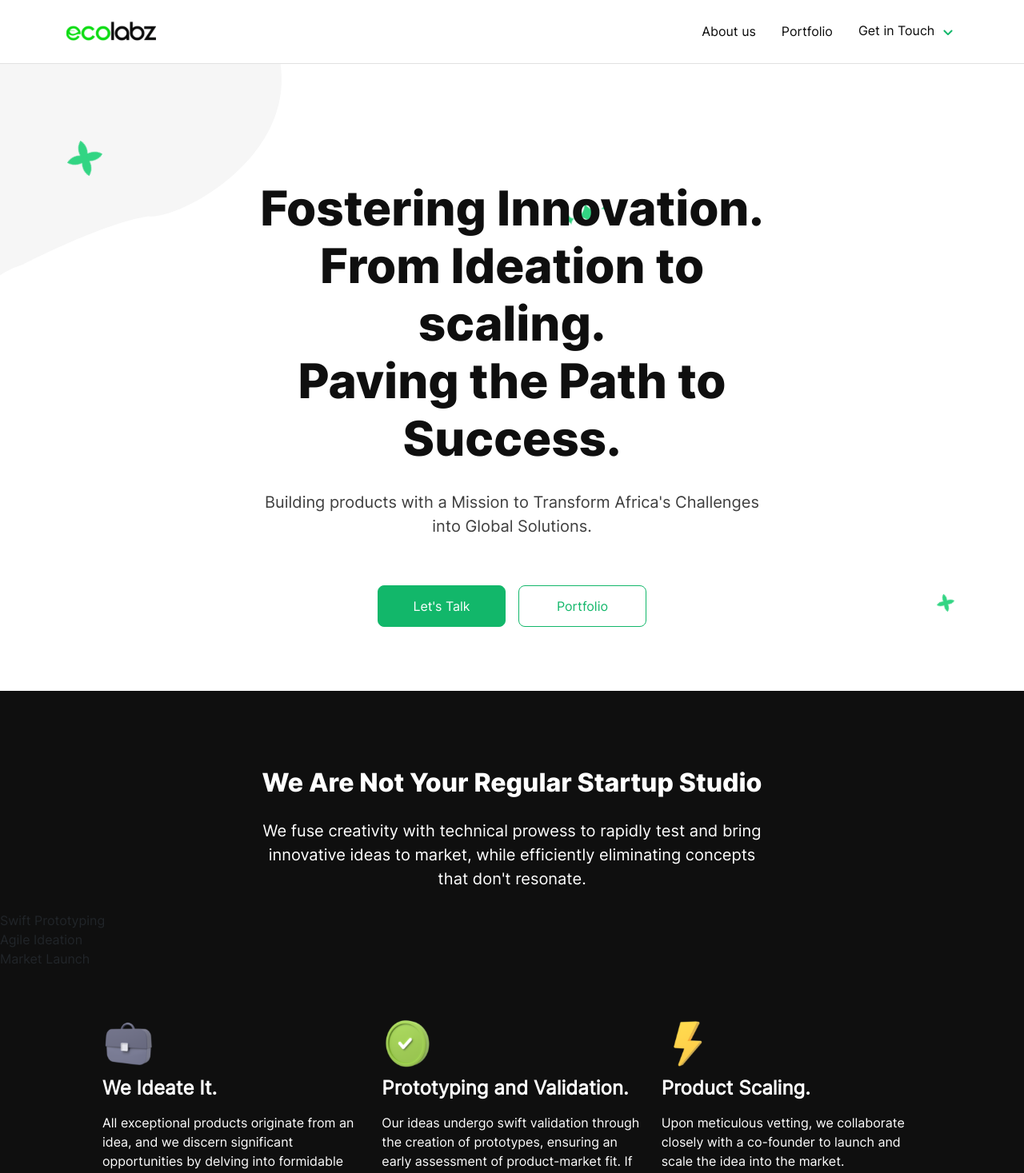
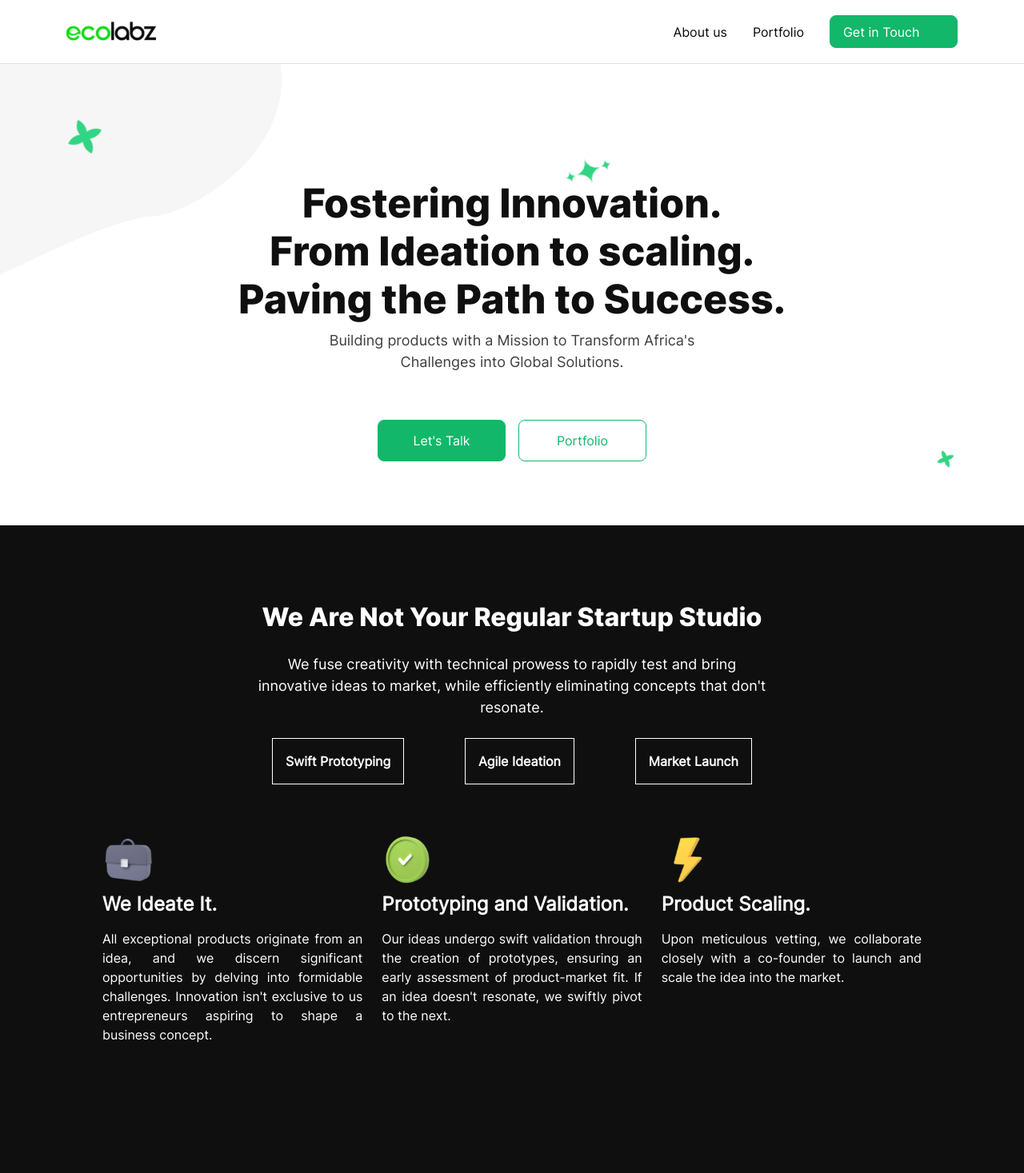
Before and after one commit to Ecolabz/ecolabz-react, a React (Vite) app: page / in a window 1280 px wide. Shown: the top 1467 px of the page at 80% size. Built offline with nearby package versions, Linux system fonts and the light colour scheme; no server answers.

Commit message:
Update styles.scss with color and layout changes

```diff
--- a/src/assets/sass/styles.css
+++ b/src/assets/sass/styles.css
@@ -116,7 +116,7 @@ nav .nav-item-container .nav-item-list .nav-item .nav-link {
 nav .nav-item-container .nav-item-list .nav-item .nav-link.active {
   color: #12b76a;
 }
-nav .nav-item-container .nav-item-list .nav-item:nth-of-type(6) .nav-link {
+nav .nav-item-container .nav-item-list .nav-item:last-of-type .nav-link {
   display: flex;
   align-items: center;
   flex-direction: row;
@@ -126,12 +126,14 @@ nav .nav-item-container .nav-item-list .nav-item:nth-of-type(6) .nav-link {
   padding: 0.45rem 1rem;
   border: 1px solid #12b76a;
   border-radius: 8px;
-  color: #12b76a;
-}
-nav .nav-item-container .nav-item-list .nav-item:nth-of-type(6) .nav-link.active {
-  color: #12b76a;
-}
-nav .nav-item-container .nav-item-list .nav-item:nth-of-type(6) .nav-link img {
+  background: #12b76a;
+  color: #fff;
+}
+nav .nav-item-container .nav-item-list .nav-item:last-of-type .nav-link.active {
+  background-color: #0e9a59;
+  color: #fff;
+}
+nav .nav-item-container .nav-item-list .nav-item:last-of-type .nav-link img {
   margin-left: 0.4rem;
 }
 nav .nav-item-container .menu-btn {
@@ -151,28 +153,12 @@ nav .nav-item-container .menu-btn {
   z-index: 6;
   width: 22rem;
 }
-@-webkit-keyframes rotate {
-  0% {
-    transform: rotate(0deg);
-  }
-  100% {
-    transform: rotate(360deg);
-  }
-}
 @keyframes rotate {
   0% {
     transform: rotate(0deg);
   }
   100% {
     transform: rotate(360deg);
-  }
-}
-@-webkit-keyframes pulse {
-  0% {
-    transform: scale(0.7) translate(-50%, -90%);
-  }
-  100% {
-    transform: scale(1.2) translate(-50%, -90%);
   }
 }
 @keyframes pulse {
@@ -189,7 +175,6 @@ nav .nav-item-container .menu-btn {
   left: 7%;
   z-index: 7;
   width: 2rem;
-  -webkit-animation: rotate 5s linear infinite;
   animation: rotate 5s linear infinite;
 }
 .hero-section .hero-icon-subtract-end {
@@ -198,7 +183,6 @@ nav .nav-item-container .menu-btn {
   right: 7%;
   z-index: 7;
   width: 1rem;
-  -webkit-animation: rotate 5s linear infinite;
   animation: rotate 5s linear infinite;
 }
 .hero-section .hero-icon-star {
@@ -208,27 +192,28 @@ nav .nav-item-container .menu-btn {
   transform: translate(-50%, -90%);
   z-index: 7;
   width: 5rem;
-  -webkit-animation: pulse 5s linear infinite;
   animation: pulse 5s linear infinite;
 }
 .hero-section .hero-content {
   padding: 5rem 0;
   position: relative;
   z-index: 10;
-  width: 50%;
+  width: 60%;
   margin: 0 auto;
   text-align: center;
 }
 .hero-section .hero-content h1 {
   margin-top: 4rem;
-  font-size: 60px;
+  font-size: 50px;
   font-family: "InterExtraBold";
   color: #0F0F0F;
 }
 .hero-section .hero-content p {
   margin-top: 1.8rem;
-  font-size: 20px;
+  font-size: 18px;
   color: #3e3e3e;
+  width: 70%;
+  margin: 0 auto;
 }
 .hero-section .hero-content .call-to-action {
   margin-top: 3.7rem;
@@ -277,9 +262,26 @@ nav .nav-item-container .menu-btn {
 .about-section .subtitle-text {
   width: 50%;
   margin: 1.6rem auto;
-  font-size: 20px;
+  font-size: 18px;
   text-align: center;
   color: #fff;
+}
+.about-section .box-group {
+  margin: 0 auto;
+  max-width: 600px;
+  display: flex;
+  align-items: center;
+  flex-direction: row;
+  justify-content: space-between;
+  flex-wrap: wrap;
+  gap: 1rem;
+}
+.about-section .box-group .box {
+  padding: 1em;
+  border: 1px solid #fff;
+  color: #fff;
+  text-align: center;
+  font-weight: 700;
 }
 .about-section .about-ecolabz {
   color: #fff;
@@ -305,6 +307,7 @@ nav .nav-item-container .menu-btn {
   color: #fff;
   font-size: 1em;
   margin-top: 1rem;
+  text-align: justify;
 }
 
 /**************************/
@@ -317,13 +320,13 @@ nav .nav-item-container .menu-btn {
 }
 .portfolio-section .our-projects {
   color: #12b76a;
-  font-size: 20px;
+  font-size: 18px;
   font-weight: bold;
   letter-spacing: 0.1px;
 }
 .portfolio-section h2 {
   margin: 1rem auto 7rem auto;
-  font-size: 60px;
+  font-size: 50px;
   font-weight: bolder;
 }
 .portfolio-section h2 .box {
@@ -337,7 +340,7 @@ nav .nav-item-container .menu-btn {
 }
 .portfolio-section .subtitle-text {
   margin: 1.6rem 0 5rem 0;
-  font-size: 20px;
+  font-size: 18px;
   text-align: center;
   color: #0a0a0a;
 }
@@ -349,7 +352,7 @@ nav .nav-item-container .menu-btn {
   display: flex;
   align-items: center;
   flex-direction: row;
-  justify-content: center;
+  justify-content: flex-end;
   flex-wrap: wrap;
 }
 .portfolio-section .portfolio-container .row-item .project {
@@ -374,11 +377,7 @@ nav .nav-item-container .menu-btn {
 .portfolio-section .portfolio-container .row-item .content .brand {
   border-bottom: 1px solid #12b76a;
   position: relative;
-  width: -webkit-fit-content;
-  width: -moz-fit-content;
   width: fit-content;
-  height: -webkit-fit-content;
-  height: -moz-fit-content;
   height: fit-content;
   margin: 0.6rem 0;
 }
@@ -428,6 +427,7 @@ nav .nav-item-container .menu-btn {
 .tech-stack .tech-stack-container .item img {
   width: 100%;
   height: 3rem;
+  filter: grayscale(1);
 }
 
 /**************************/
@@ -448,7 +448,7 @@ nav .nav-item-container .menu-btn {
 .contact-section .subtitle-text {
   width: 39%;
   margin: 1.8rem auto 0 auto;
-  font-size: 20px;
+  font-size: 18px;
   text-align: center;
   color: #fff;
 }
@@ -481,13 +481,13 @@ nav .nav-item-container .menu-btn {
 }
 .about-us-page .about-ecolabz {
   color: #12b76a;
-  font-size: 20px;
+  font-size: 18px;
   font-weight: bold;
   letter-spacing: 0.1px;
 }
 .about-us-page .content {
   margin: 3rem auto;
-  font-size: 20px;
+  font-size: 18px;
 }
 .about-us-page .content .text-lead {
   width: 65%;
@@ -525,18 +525,18 @@ nav .nav-item-container .menu-btn {
 }
 .contact-page .contact-us {
   color: #12b76a;
-  font-size: 20px;
+  font-size: 18px;
   font-weight: bold;
   letter-spacing: 0.1px;
 }
 .contact-page h2 {
   margin: 1rem auto;
-  font-size: 60px;
+  font-size: 50px;
   font-weight: bolder;
 }
 .contact-page .box-content {
   margin: 2rem auto;
-  font-size: 20px;
+  font-size: 18px;
 }
 .contact-page .box-content .text-lead {
   color: #3e3e3e;
@@ -552,6 +552,32 @@ nav .nav-item-container .menu-btn {
   border-radius: 8px;
   font-size: 0.875rem;
   line-height: 1.5rem;
+}
+.contact-page .form-check-group {
+  display: grid;
+  grid-template-columns: repeat(2, 1fr);
+  grid-gap: 1rem;
+}
+.contact-page .form-check-group .form-check {
+  padding-left: 0;
+}
+.contact-page .form-check-group .form-check-label {
+  display: flex;
+  gap: 2rem;
+  padding: 1rem 0;
+  background-color: #E1E1E1;
+  border-radius: 8px;
+  padding-left: 1rem;
+}
+.contact-page .form-check-group .form-check-label .form-check-input {
+  margin-left: 0;
+  border: 1px solid #0e9a59;
+}
+.contact-page .form-check-group .form-check-label .form-check-input:checked {
+  background-color: #0e9a59;
+}
+.contact-page .form-check-group .form-check-label .form-check-input:focus {
+  outline: 0;
 }
 .contact-page .form-control-textarea {
   width: 100%;
@@ -576,18 +602,18 @@ nav .nav-item-container .menu-btn {
 /**************************/
 .team-page {
   padding: 5rem 0;
-  width: 87%;
-  margin: 0 auto;
+  width: 100%;
+  margin: 0;
 }
 .team-page .our-team {
   color: #12b76a;
-  font-size: 20px;
+  font-size: 18px;
   font-weight: bold;
   letter-spacing: 0.1px;
 }
 .team-page h2 {
   margin: 1rem auto;
-  font-size: 60px;
+  font-size: 50px;
   font-weight: bolder;
 }
 .team-page .content {
@@ -596,7 +622,7 @@ nav .nav-item-container .menu-btn {
 }
 .team-page .content p {
   margin-top: 1rem;
-  font-size: 20px;
+  font-size: 18px;
   color: #3e3e3e;
 }
 .team-page h3 {
@@ -625,7 +651,7 @@ nav .nav-item-container .menu-btn {
   justify-content: center;
   flex-wrap: wrap;
 }
-.team-page .card-container .card img {
+.team-page .card-container .card .profile-img {
   width: 8rem;
   height: 8rem;
   border-radius: 50%;
@@ -900,12 +926,6 @@ footer .about .newsletter-section .row-item .input-box .custom-input {
   background-color: #0F0F0F;
   color: #fff;
 }
-footer .about .newsletter-section .row-item .input-box .custom-input::-moz-placeholder {
-  font-size: 1em;
-}
-footer .about .newsletter-section .row-item .input-box .custom-input:-ms-input-placeholder {
-  font-size: 1em;
-}
 footer .about .newsletter-section .row-item .input-box .custom-input::placeholder {
   font-size: 1em;
 }
@@ -1071,7 +1091,7 @@ footer .all-rights-reserved span {
   .team-page .card-container .card {
     width: 25%;
   }
-  .team-page .card-container .card img {
+  .team-page .card-container .card .profile-img {
     width: 7rem;
     height: 7rem;
     border-radius: 50%;
@@ -1214,7 +1234,7 @@ footer .all-rights-reserved span {
   }
   nav .nav-item-container .nav-item-list.active .nav-item .nav-link {
     margin: 0rem;
-    font-size: 20px;
+    font-size: 18px;
     cursor: pointer;
     font-weight: bold;
   }
@@ -1336,7 +1356,7 @@ nav .nav-item-container .menu-btn__burger::after {
   }
   .hero-section .hero-content p {
     margin-top: 1.5rem;
-    font-size: 20px;
+    font-size: 18px;
   }
   .hero-section .hero-content .call-to-action {
     margin-top: 2rem;
@@ -1377,7 +1397,7 @@ nav .nav-item-container .menu-btn__burger::after {
   }
   .portfolio-section .our-projects {
     margin: 1.3rem auto;
-    font-size: 20px;
+    font-size: 18px;
     letter-spacing: 0.1px;
   }
   .portfolio-section h2 {
@@ -1393,7 +1413,7 @@ nav .nav-item-container .menu-btn__burger::after {
   }
   .portfolio-section .subtitle-text {
     margin: 1.6rem 0 5rem 0;
-    font-size: 20px;
+    font-size: 18px;
     text-align: center;
   }
   .portfolio-section .portfolio-container {
@@ -1441,7 +1461,7 @@ nav .nav-item-container .menu-btn__burger::after {
   .contact-section .subtitle-text {
     width: 50%;
     margin: 1.8rem auto 0 auto;
-    font-size: 20px;
+    font-size: 18px;
     text-align: center;
   }
   .contact-section .call-to-action {
@@ -1466,7 +1486,7 @@ nav .nav-item-container .menu-btn__burger::after {
   }
   .about-us-page .about-ecolabz {
     margin: 1.3rem auto;
-    font-size: 20px;
+    font-size: 18px;
     letter-spacing: 0.1px;
   }
   .about-us-page .content {
@@ -1499,7 +1519,7 @@ nav .nav-item-container .menu-btn__burger::after {
   }
   .team-page .our-team {
     margin: 1.3rem auto;
-    font-size: 20px;
+    font-size: 18px;
     letter-spacing: 0.1px;
   }
   .team-page h2 {
@@ -1689,7 +1709,7 @@ nav .nav-item-container .menu-btn__burger::after {
   }
   .hero-section .hero-content p {
     margin-top: 1.5rem;
-    font-size: 20px;
+    font-size: 18px;
   }
   .hero-section .hero-content .call-to-action {
     margin-top: 2rem;
@@ -1727,8 +1747,17 @@ nav .nav-item-container .menu-btn__burger::after {
   .about-section .subtitle-text {
     width: 96%;
     margin: 1.6rem auto;
-    font-size: 20px;
+    font-size: 18px;
     text-align: start;
+  }
+  .about-section .box-group {
+    margin: auto 1rem;
+    display: flex;
+    align-items: center;
+    flex-direction: column;
+    justify-content: start;
+    flex-wrap: wrap;
+    align-items: start;
   }
   .about-section .about-ecolabz {
     width: 90%;
@@ -1758,7 +1787,7 @@ nav .nav-item-container .menu-btn__burger::after {
   }
   .portfolio-section .our-projects {
     margin: 1.3rem auto;
-    font-size: 20px;
+    font-size: 18px;
     letter-spacing: 0.1px;
   }
   .portfolio-section h2 {
@@ -1774,7 +1803,7 @@ nav .nav-item-container .menu-btn__burger::after {
   }
   .portfolio-section .subtitle-text {
     margin: 1.6rem auto 5rem auto;
-    font-size: 20px;
+    font-size: 18px;
     text-align: start;
   }
   .portfolio-section .portfolio-container {
@@ -1841,7 +1870,7 @@ nav .nav-item-container .menu-btn__burger::after {
   }
   .about-us-page .about-ecolabz {
     margin: 1.3rem auto;
-    font-size: 20px;
+    font-size: 18px;
     letter-spacing: 0.1px;
   }
   .about-us-page .content {
@@ -1875,7 +1904,7 @@ nav .nav-item-container .menu-btn__burger::after {
   }
   .contact-page .contact-us {
     margin: 1.3rem auto;
-    font-size: 20px;
+    font-size: 18px;
     letter-spacing: 0.1px;
   }
   .contact-page h2 {
@@ -1917,7 +1946,7 @@ nav .nav-item-container .menu-btn__burger::after {
   }
   .team-page .our-team {
     margin: 1.3rem auto;
-    font-size: 20px;
+    font-size: 18px;
     letter-spacing: 0.1px;
   }
   .team-page h2 {
@@ -2112,7 +2141,7 @@ nav .nav-item-container .menu-btn__burger::after {
   }
   .hero-section .hero-content p {
     margin-top: 1.5rem;
-    font-size: 20px;
+    font-size: 18px;
   }
   .hero-section .hero-content .call-to-action {
     margin-top: 2rem;
@@ -2182,7 +2211,7 @@ nav .nav-item-container .menu-btn__burger::after {
   }
   .portfolio-section .our-projects {
     margin: 1.3rem auto;
-    font-size: 20px;
+    font-size: 18px;
     letter-spacing: 0.1px;
   }
   .portfolio-section h2 {
@@ -2290,7 +2319,7 @@ nav .nav-item-container .menu-btn__burger::after {
   }
   .about-us-page .about-ecolabz {
     margin: 1.3rem auto;
-    font-size: 20px;
+    font-size: 18px;
     letter-spacing: 0.1px;
   }
   .about-us-page .content {
@@ -2323,7 +2352,7 @@ nav .nav-item-container .menu-btn__burger::after {
   }
   .contact-page .contact-us {
     margin: 1.3rem auto;
-    font-size: 20px;
+    font-size: 18px;
     letter-spacing: 0.1px;
   }
   .contact-page h2 {
@@ -2336,6 +2365,9 @@ nav .nav-item-container .menu-btn__burger::after {
   }
   .contact-page .box-content .text-lead {
     width: 100%;
+  }
+  .contact-page .form-check-group {
+    grid-template-columns: repeat(1, 1fr);
   }
   .contact-page .form-group {
     margin-top: 0.5rem;
@@ -2364,7 +2396,7 @@ nav .nav-item-container .menu-btn__burger::after {
   }
   .team-page .our-team {
     margin: 1.3rem auto;
-    font-size: 20px;
+    font-size: 18px;
     letter-spacing: 0.1px;
   }
   .team-page h2 {
@@ -2515,4 +2547,6 @@ nav .nav-item-container .menu-btn__burger::after {
     width: 95%;
     margin: 0 auto;
   }
-}/*# sourceMappingURL=styles.css.map */
+}
+
+/*# sourceMappingURL=styles.css.map */
--- a/src/assets/sass/styles.scss
+++ b/src/assets/sass/styles.scss
@@ -93,13 +93,14 @@ nav {
           }
         }
 
-        &:nth-of-type(6) {
+        &:last-of-type {
           .nav-link {
             @include flexItem(row, space-between);
             align-items: center;
 
             &.active {
-              color: $green;
+              background-color: #0e9a59;
+              color: $white;
             }
 
             img {
@@ -109,7 +110,8 @@ nav {
             padding: 0.45rem 1rem;
             border: 1px solid $green;
             border-radius: 8px;
-            color: $green;
+            background: $green;
+            color: $white;
           }
         }
       }
@@ -185,7 +187,7 @@ nav {
     padding: 5rem 0;
     position: relative;
     z-index: 10;
-    width: 50%;
+    width: 60%;
     margin: 0 auto;
     text-align: center;
 
@@ -200,6 +202,8 @@ nav {
       margin-top: 1.8rem;
       font-size: $subtitle-text;
       color: #3e3e3e;
+      width: 70%;
+      margin: 0 auto;
     }
 
     .call-to-action {
@@ -255,6 +259,21 @@ nav {
     color: $white;
   }
 
+  .box-group {
+    margin: 0 auto;
+    max-width: 600px;
+    @include flexItem(row, space-between);
+    gap: 1rem;
+
+    .box {
+      padding: 1em;
+      border: 1px solid $white;
+      color: $white;
+      text-align: center;
+      font-weight: 700;
+    }
+  }
+
   .about-ecolabz {
     color: $white;
     width: 80%;
@@ -284,6 +303,7 @@ nav {
         color: $white;
         font-size: $text-lg;
         margin-top: 1rem;
+        text-align: justify;
       }
     }
   }
@@ -332,7 +352,7 @@ nav {
     width: 88%;
     margin: 0 auto;
     .row-item {
-      @include flexItem(row, center);
+      @include flexItem(row, flex-end);
       .project {
         margin: 1rem 1rem;
         width: 45%;
@@ -412,6 +432,7 @@ nav {
       img {
         width: 100%;
         height: 3rem;
+        filter: grayscale(1);
       }
     }
   }
@@ -551,6 +572,40 @@ nav {
     line-height: 1.5rem;
   }
 
+  .form-check-group {
+    display: grid;
+    grid-template-columns: repeat(2, 1fr);
+    grid-gap: 1rem;
+
+    .form-check {
+      padding-left: 0;
+    }
+
+    .form-check-label {
+      display: flex;
+      gap: 2rem;
+      padding: 1rem 0;
+      background-color: #E1E1E1;
+      border-radius: 8px;
+      padding-left: 1rem;
+
+      .form-check-input {
+        margin-left: 0;
+        border:1px solid #0e9a59;
+
+        &:checked {
+          background-color: #0e9a59;
+        }
+        &:focus {
+          outline: 0;
+        }
+
+      }
+    }
+
+
+  }
+
   .form-control-textarea {
     width: 100%;
     height: 7rem;
@@ -625,8 +680,8 @@ nav {
 /**************************/
 .team-page {
   padding: 5rem 0;
-  width: 87%;
-  margin: 0 auto;
+  width: 100%;
+  margin: 0;
 
   .our-team {
     color: $green;
@@ -671,7 +726,7 @@ nav {
 
       @include flexItem(column, center);
 
-      img {
+      .profile-img {
         width: 8rem;
         height: 8rem;
         border-radius: 50%;
```
Also changed, not shown: 1 other file (tests, documents, lock files or other folders). Lines whose indentation alone changed are shown as unchanged.
